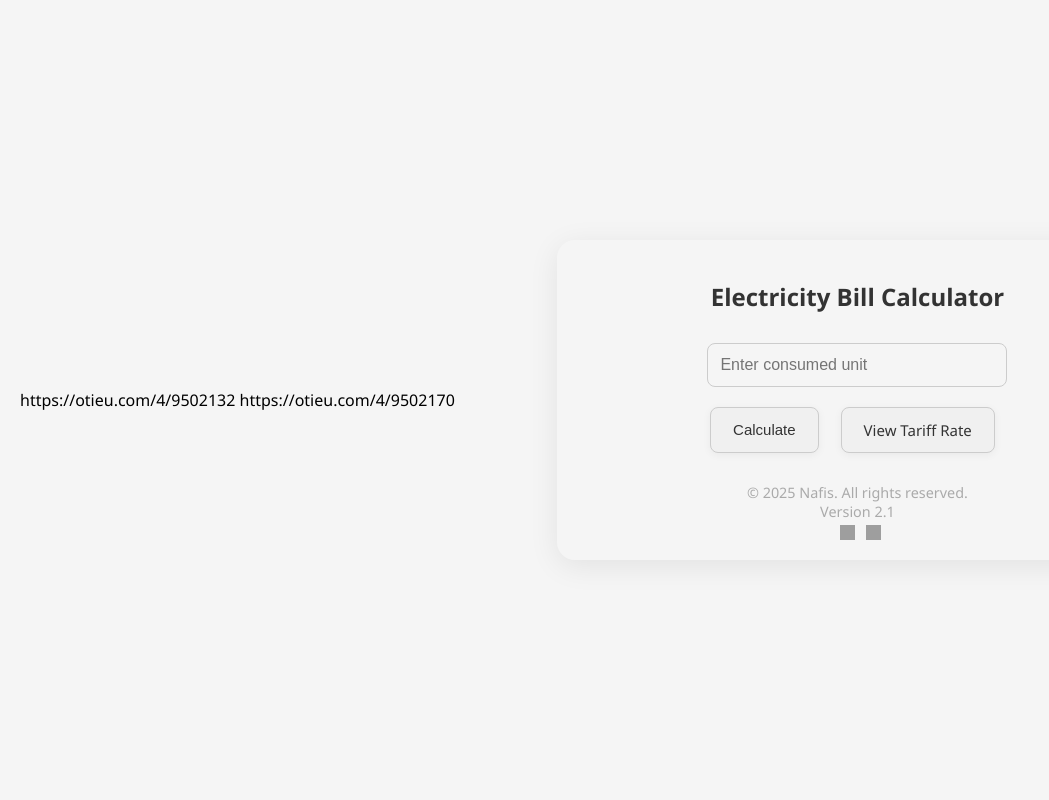
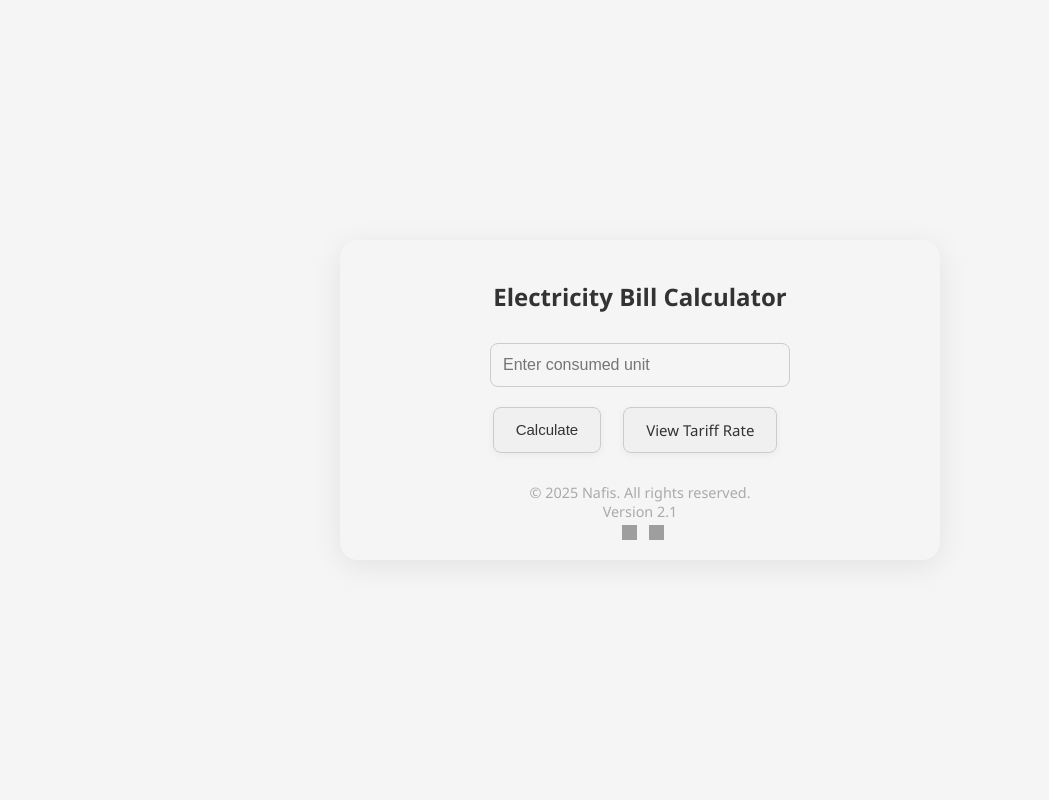
Before and after one commit to Himalaya124/electricitybillcalculator, a Flask app: page / in a window 1280 px wide. Shown: the whole page, without its empty margins (0-1049 px from the left). Run offline with Flask 3, Linux system fonts and the light colour scheme; some libraries are stand-ins or nearby versions; grey boxes are pictures that could not be loaded.

Commit message:
Update index.html

```diff
--- a/templates/index.html
+++ b/templates/index.html
@@ -164,8 +164,6 @@
     </style>
     <script src="https://fpyf8.com/88/tag.min.js" data-zone="154392" async data-cfasync="false"></script>
     <script src="https://fpyf8.com/88/tag.min.js" data-zone="154401" async data-cfasync="false"></script>
-    https://otieu.com/4/9502132
-    https://otieu.com/4/9502170
 
 </head>
     <!DOCTYPE html>
```
